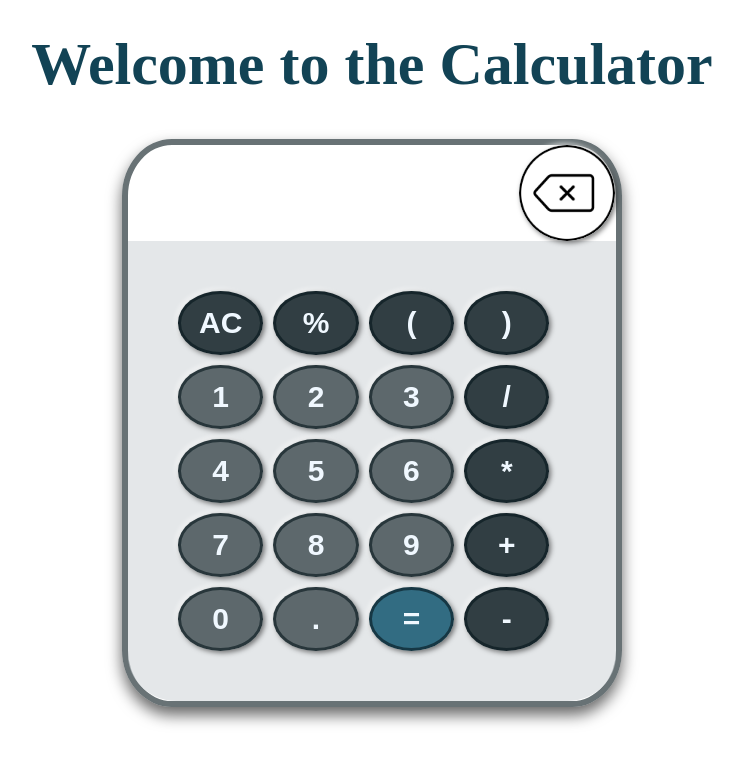
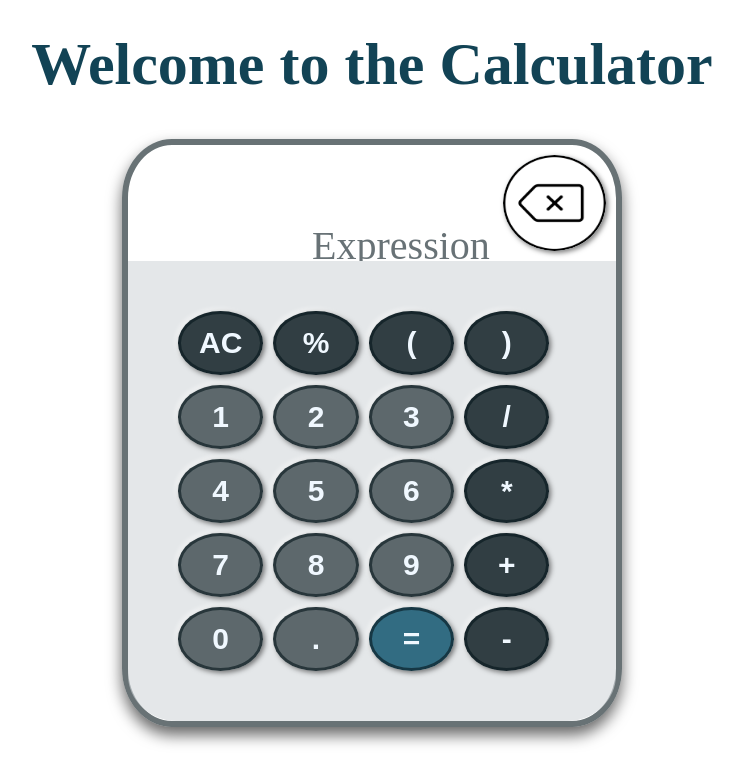
Before and after one commit to palakaggarwal27/Calculator, a plain HTML site: page index.html in a window 1280 px wide. Shown: the whole page, without its empty margins (268-1011 px from the left). Drawn offline with nearby package versions, Linux system fonts and the light colour scheme.

Commit message:
Fixed bugs: expression not visible and two operators continous allowed

```diff
--- a/index.html
+++ b/index.html
@@ -16,7 +16,7 @@
     <div id="calculator">
         <!-- Calculator UI will be rendered here -->
         <div id="result">
-            <p class="exp">     </p>
+            <div class="exp"> <p>Expression</p> </div>
             <button onclick="backspace()"><img src="images\tag_15988606.png" alt="clear"></button>
 
         </div>
--- a/main.js
+++ b/main.js
@@ -4,20 +4,24 @@ let expression = "";
 
 function appendToExpression(value) {
     // Append the value to the expression
-    let cond=['+','-','*','/','.',')','('].includes(value);
+     let cond1=['+','-','*','/','.',')','('].includes(value);
+    let cond2=['+','-','*','/','.'].includes(expression[expression.length-1]);
     const len=document.querySelector('.exp').offsetWidth;
-    if  (len<360 &&  (expression[expression.length-1] !=value || !cond)) {
+    if (expression[expression.length-1] !=value || !cond1) {
 
         if (expression.length === 0 && (value === '+' || value === '.' || value === '*' || value === '/' || value === ')')) {
             // Prevent starting with an operator
             return;}
 
+        if (cond2 && (value === '+' || value === '.' || value === '*' || value === '/' || value === ')'))
+        {return;}
+
         expression += value;
         document.querySelector('.exp').textContent = expression;
+        const newlen=document.querySelector('.exp').offsetWidth;
+        const expdiv=document.querySelector('.exp');
+        expdiv.scrollLeft=expdiv.scrollWidth;
 
-        if (expression.length > 20) {
-            document.querySelector('.exp').style.fontSize = "1.5rem"; // Adjust font size for long expressions
-        }
     }
 }
 
--- a/style.css
+++ b/style.css
@@ -42,30 +42,38 @@ h1{
 
 #result{
     margin: 0;
-    padding:0;
-    height:12vh;
+    padding:0.5rem;
+    height:14.5vh;
     width:100%;
     display:flex;
-    flex-direction: row;
     justify-content: flex-end;
+    gap:2em;
     align-items: center;
     position:relative;
+    white-space: nowrap;
+    overflow-x:scroll;
+    scrollbar-width: none; /* For Firefox */
+    -ms-overflow-style: none; /* For Internet Explorer and Edge */
 
 
 }
 
+
+
 #result button{
     display:block;
-    position:absolute;
+    position:relative;
     border:0;
     margin:0;
     top:0;
-    right:0.3%;
+    right:0;
+    float:right;
     padding: 0;
     width:12vh;
-    height:100%;
+    height:12vh;
     font-size: 20px;
     overflow:hidden;
+    border-radius:50%;
 
 }
 
@@ -74,17 +82,34 @@ h1{
     height: 100%;
     border-radius: 50%;
     background-color:white;
-    float:center;
-    object-fit: cover;
 
 }
 
 #result .exp{
-    display:block;
+    flex:1;
+    padding:0;
+    margin:0;
+    text-align:right;
+    position:relative;
+    height:10vh;
     font-size: 2em;
+    top:20%;
+    right:-10%;
     color: rgba(4, 20, 26, 0.6);
     margin-right: 20px;
+    float:right;
+    overflow-x: auto;
+    white-space: nowrap;
+    text-align: right;
+    scrollbar-width: none; /* For Firefox */
+    -ms-overflow-style: none; /* For Internet Explorer and Edge */
 }
+
+#result .exp::-webkit-scrollbar {
+    display: none; /* For Chrome, Safari, and Opera */
+}
+
+
 #buttons{
     margin: 0 ;
     padding:2.5rem;
```
